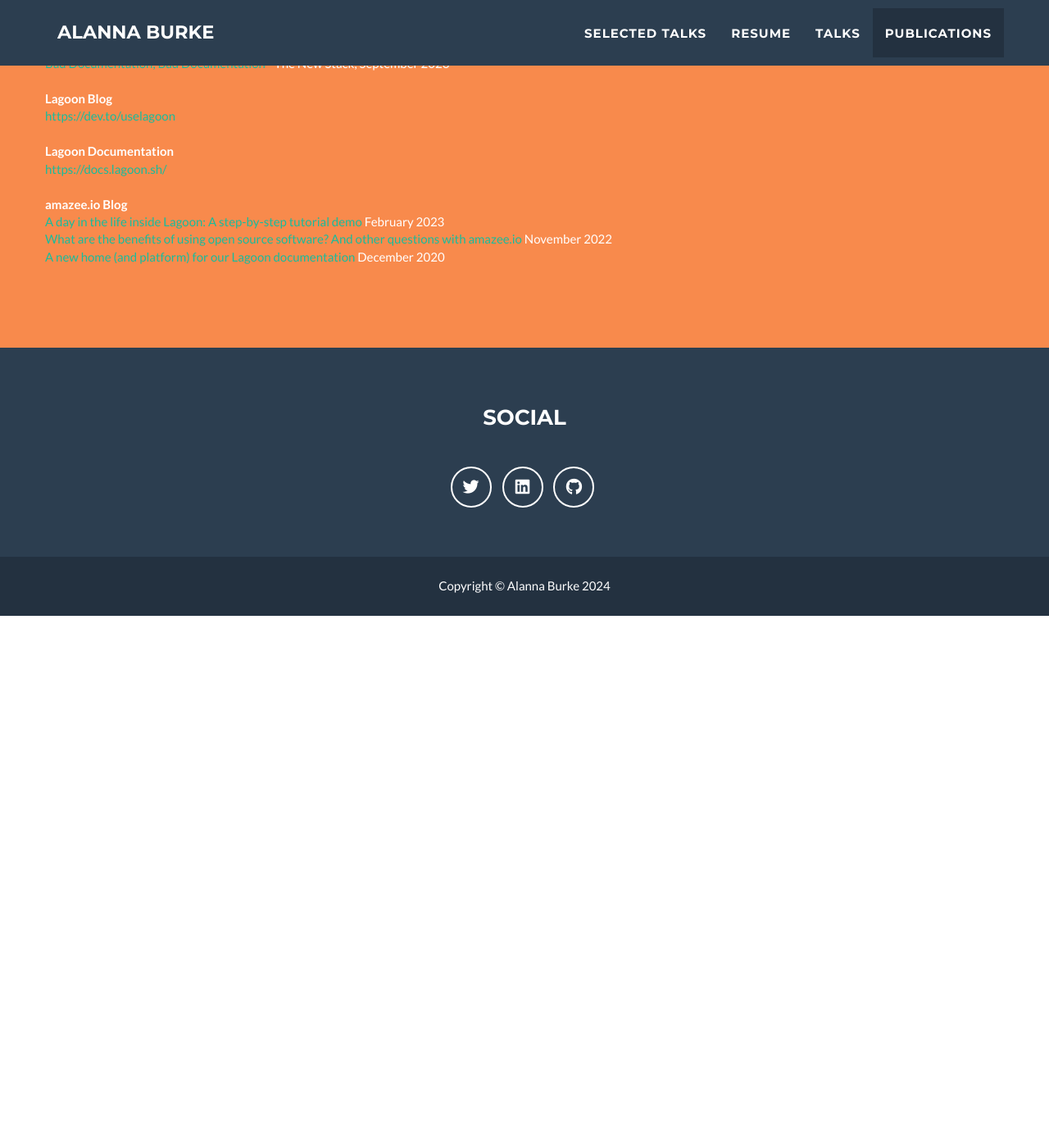
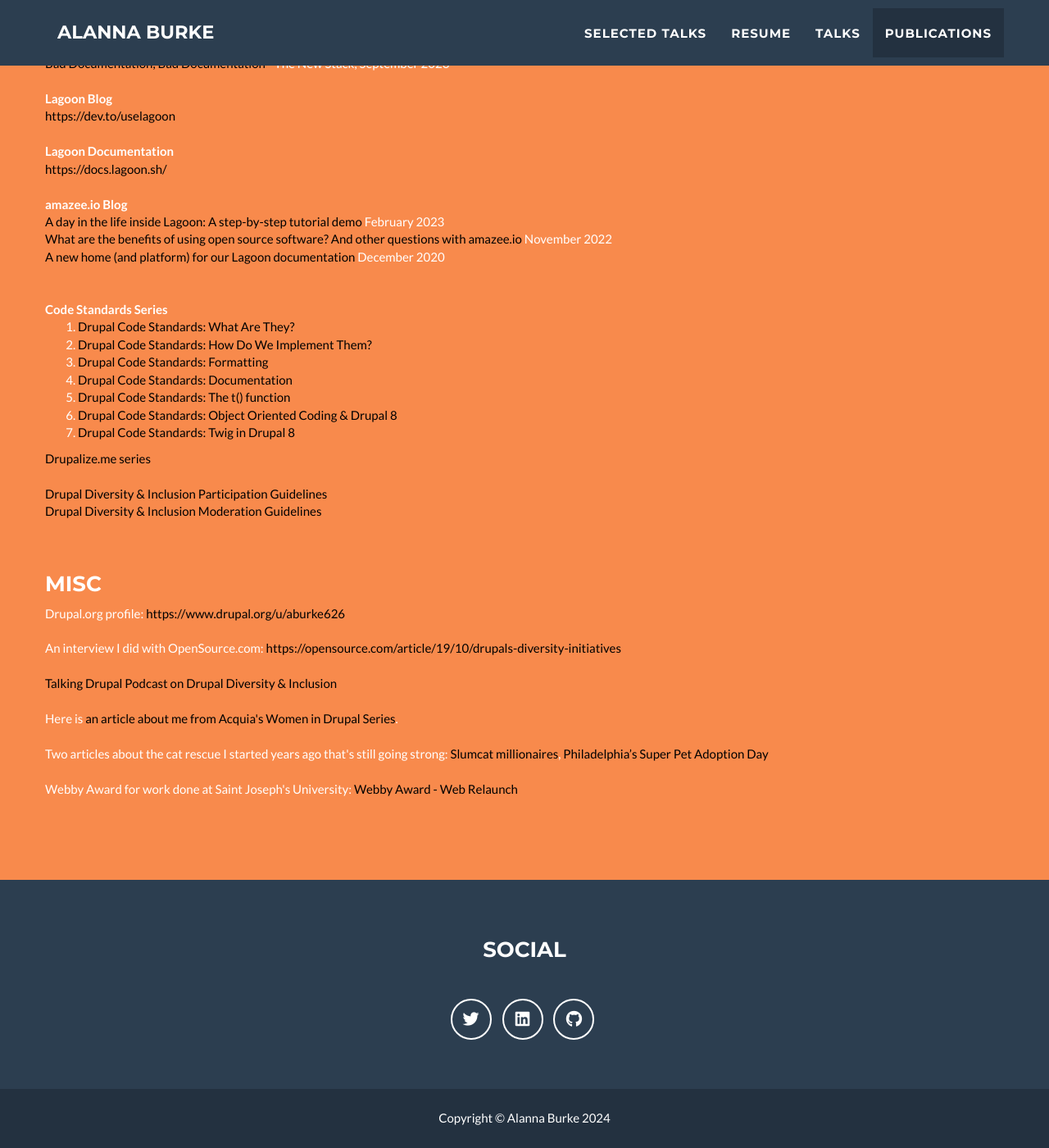
Before and after one commit to AlannaBurke/alannaburke.github.io, a Jekyll site: the page built from _posts/2024-05-28-project-6.markdown, in a window 1280 px wide and 1400 px high, scrolled down 7064 px. Shown: the whole window at 82% size. Built offline with Jekyll 4.4.1, drawn with Linux system fonts in a browser that asks for light colours; before the commit the page ends 7815 px from its top, so only the background shows below that.

Commit message:
Added pubs.

```diff
--- a/_includes/css/main.css
+++ b/_includes/css/main.css
@@ -22,7 +22,7 @@
 a:active,
 a.active {
     outline: 0;
-    color: #{{ site.color.primary }};
+    color: #000;
 }
 
 h1,
--- a/_includes/pubs.html
+++ b/_includes/pubs.html
@@ -27,6 +27,35 @@
     <a href="https://www.amazee.io/blog/post/a-day-in-the-life-inside-lagoon-a-step-by-step-tutorial">A day in the life inside Lagoon: A step-by-step tutorial demo</a> February 2023<br />
     <a href="https://www.amazee.io/blog/post/what-are-the-benefits-of-using-open-source-software">What are the benefits of using open source software? And other questions with amazee.io</a> November 2022<br />
     <a href="https://www.amazee.io/blog/post/a-new-home-and-platform-for-our-lagoon-documentation">A new home (and platform) for our Lagoon documentation</a> December 2020<br />
+    <br /><br />
+    <b>Code Standards Series</b><br />
+    <ol>
+    <li><a href="https://chromatichq.com/blog/drupal-code-standards-what-are-they">Drupal Code Standards: What Are They?</a></li>
+    <li><a href="https://chromatichq.com/blog/drupal-code-standards-how-do-we-implement-them">Drupal Code Standards: How Do We Implement Them?</a></li>
+    <li><a href="https://chromatichq.com/blog/drupal-code-standards-formatting">Drupal Code Standards: Formatting</a></li>
+    <li><a href="https://chromatichq.com/blog/drupal-code-standards-documentation">Drupal Code Standards: Documentation</a></li>
+    <li><a href="https://chromatichq.com/blog/drupal-code-standards-t-function">Drupal Code Standards: The t() function</a></li>
+    <li><a href="https://chromatichq.com/blog/drupal-code-standards-object-oriented-coding-drupal-8">Drupal Code Standards: Object Oriented Coding & Drupal 8</a></li>
+    <li><a href="https://chromatichq.com/blog/drupal-code-standards-twig-drupal-8">Drupal Code Standards: Twig in Drupal 8</a></li>
+  </ol>
+
+    <a href="https://drupalize.me/series/coding-standards-drupal">Drupalize.me series</a><br /><br />
+
+    <a href="https://www.drupaldiversity.com/docs/participant-guidelines">Drupal Diversity & Inclusion Participation Guidelines</a><br />
+    <a href="https://www.drupaldiversity.com/docs/moderation-guidelines">Drupal Diversity & Inclusion Moderation Guidelines</a><br />
+    <br /><br />
+    <h3>Misc</h3>
+    Drupal.org profile: <a href="https://www.drupal.org/u/aburke626">https://www.drupal.org/u/aburke626</a><br />
+    <br />
+    An interview I did with OpenSource.com: <a href="https://opensource.com/article/19/10/drupals-diversity-initiatives">https://opensource.com/article/19/10/drupals-diversity-initiatives</a>
+    <br />  <br />
+    <a href="https://www.talkingdrupal.com/217">Talking Drupal Podcast on Drupal Diversity & Inclusion</a>
+    <br /><br />
+    Here is <a href="https://www.acquia.com/blog/women-drupal-community-aburke626">an article about me from Acquia's Women in Drupal Series</a>.
+    <br /><br />
+    Two articles about the cat rescue I started years ago that's still going strong: <a href="https://temple-news.com/slumcat-millionaires/">Slumcat millionaires</a>, <a href="https://aroundmainline.com/living/philadelphias-super-pet-adoption-day.html">Philadelphia’s Super Pet Adoption Day</a>
+    <br /><br />
+    Webby Award for work done at Saint Joseph's University: <a href="https://www.webbyawards.com/winners/2013/web/general-website/school-university/saint-josephs-university-web-relaunch/?/">Webby Award - Web Relaunch</a>
 
     </div>
   </div>
```
Also changed, not shown: 3 other files.
